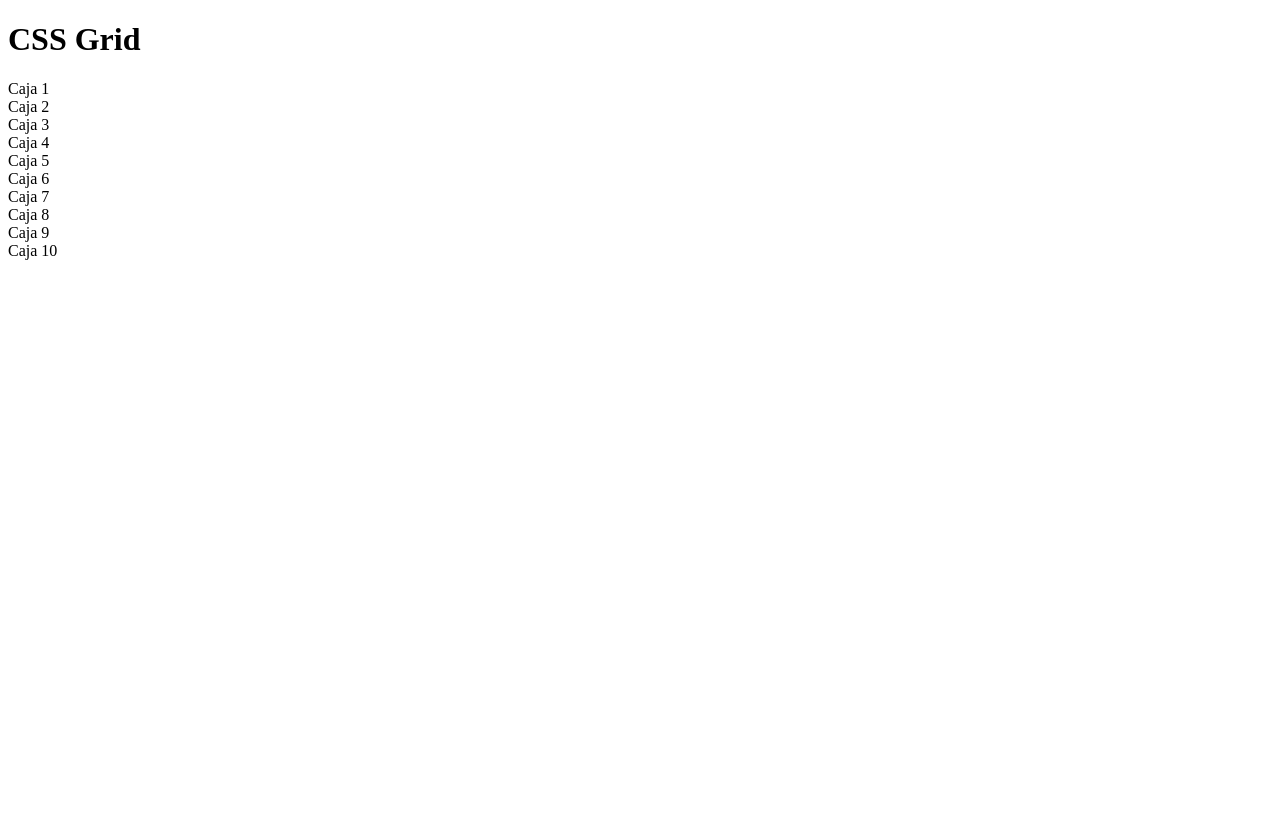
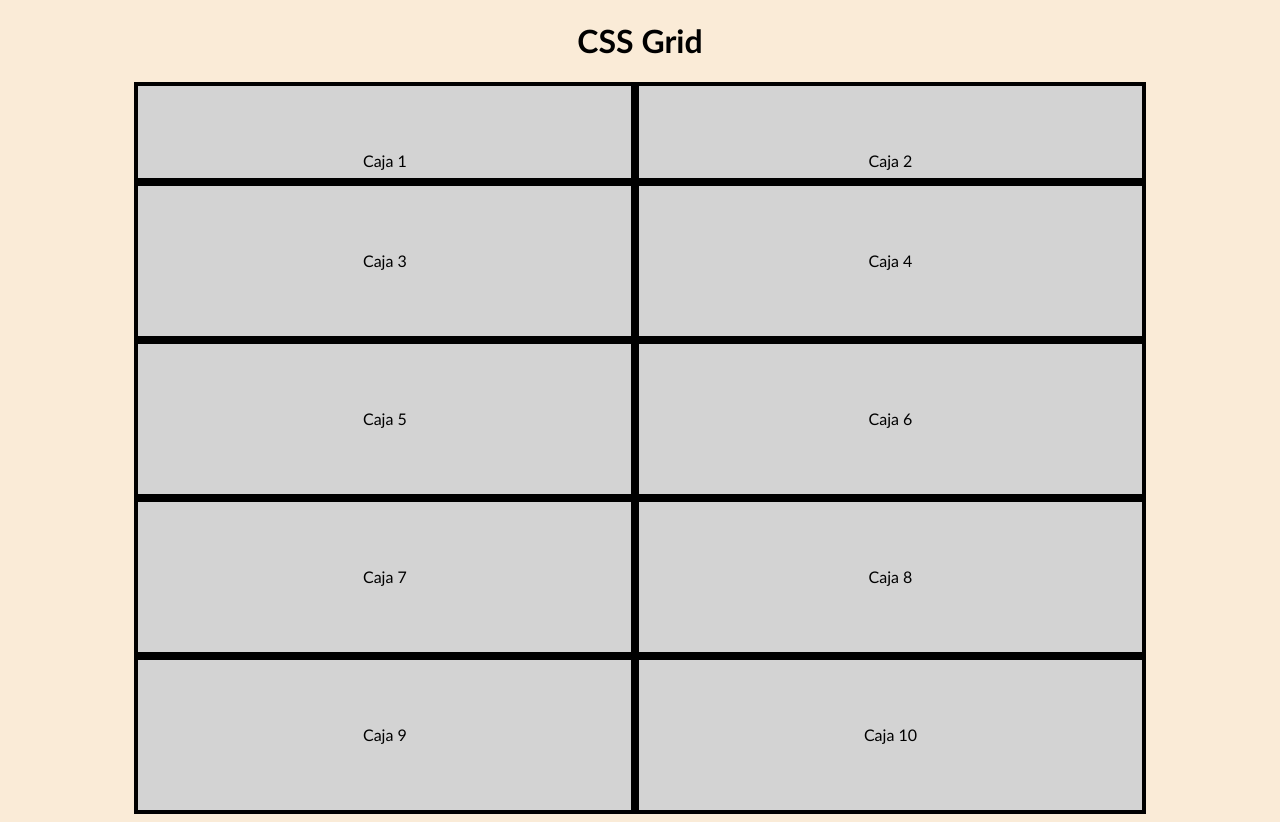
Before and after one commit to Brigitte9219/CSS, a plain HTML site: page grid.html in a window 1280 px wide. Before the commit the page ends 800 px from the top, so only its background shows below. Drawn offline with Linux system fonts and the light colour scheme.

Commit message:
Se hace el uso de grid para modificar tamaño u ocupacion de columnas y filas

```diff
--- /dev/null
+++ b/grid.css
@@ -0,0 +1,20 @@
+body{
+    background-color: antiquewhite;
+    font-family: 'Trebuchet MS', 'Lucida Sans Unicode', 'Lucida Grande', 'Lucida Sans', Arial, sans-serif;
+    text-align: center;
+}
+.grid-layout{
+    display: grid;
+    grid-template-columns: auto auto;
+    grid-template-rows: 100px auto;
+    justify-content: stretch;
+
+    width: 80%;
+    margin: 0 auto;
+}
+.caja{
+    border: 4px solid black;
+    background-color: lightgray;
+    line-height: 150px;
+    text-align: center;
+}
--- a/grid.html
+++ b/grid.html
@@ -3,19 +3,22 @@
 <head>
     <meta charset="UTF-8">
     <meta name="viewport" content="width=device-width, initial-scale=1.0">
+    <link rel="stylesheet" href="grid.css">
     <title>Document</title>
 </head>
 <body>
     <h1>CSS Grid</h1>
-    <div class="caja">Caja 1</div>
-    <div class="caja">Caja 2</div>
-    <div class="caja">Caja 3</div>
-    <div class="caja">Caja 4</div>
-    <div class="caja">Caja 5</div>
-    <div class="caja">Caja 6</div>
-    <div class="caja">Caja 7</div>
-    <div class="caja">Caja 8</div>
-    <div class="caja">Caja 9</div>
-    <div class="caja">Caja 10</div>
+    <div class="grid-layout">
+        <div class="caja c1">Caja 1</div>
+        <div class="caja c2">Caja 2</div>
+        <div class="caja c3">Caja 3</div>
+        <div class="caja c4">Caja 4</div>
+        <div class="caja c5">Caja 5</div>
+        <div class="caja c6">Caja 6</div>
+        <div class="caja c7">Caja 7</div>
+        <div class="caja c8">Caja 8</div>
+        <div class="caja c9">Caja 9</div>
+        <div class="caja c10">Caja 10</div>
+    </div>
 </body>
 </html>
```
